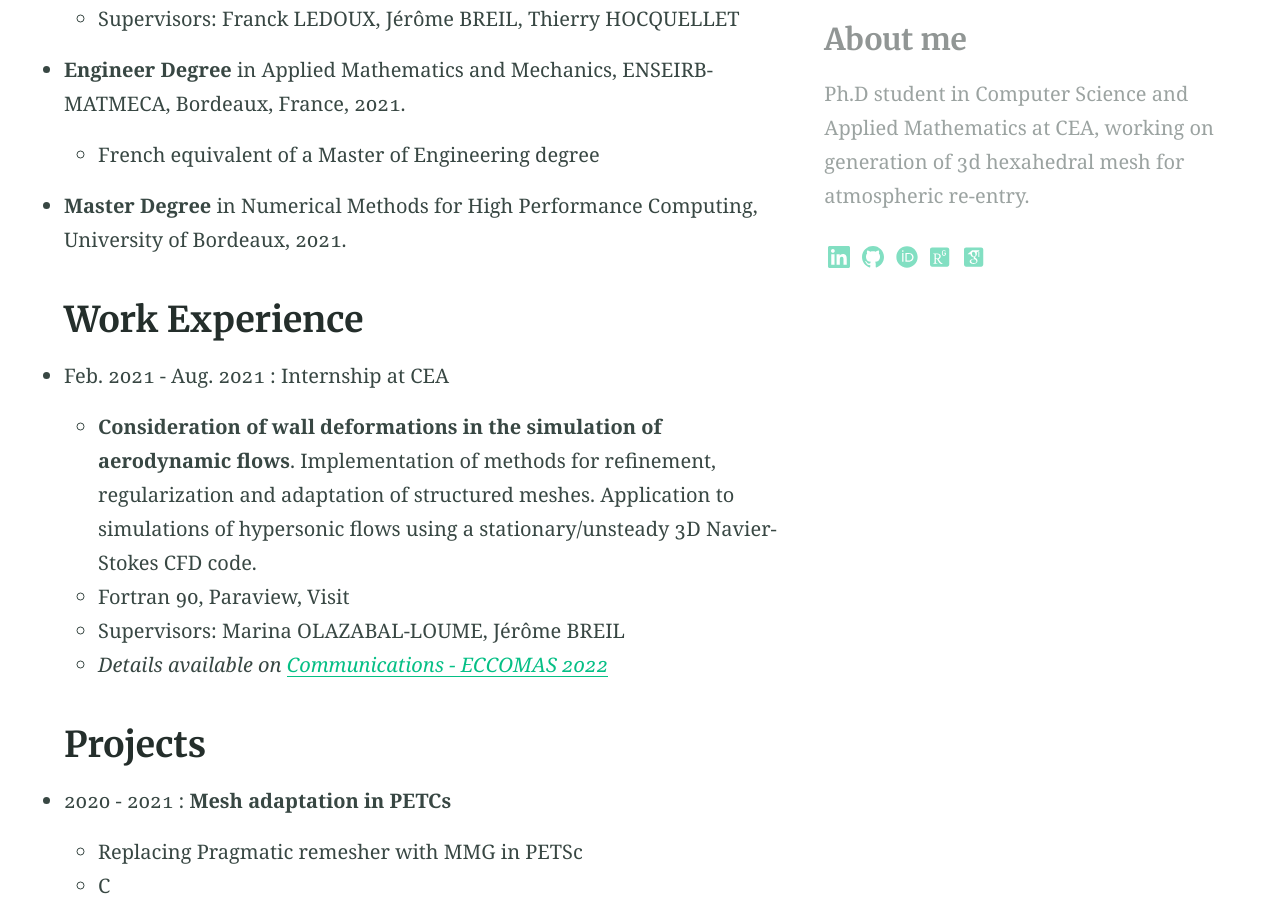
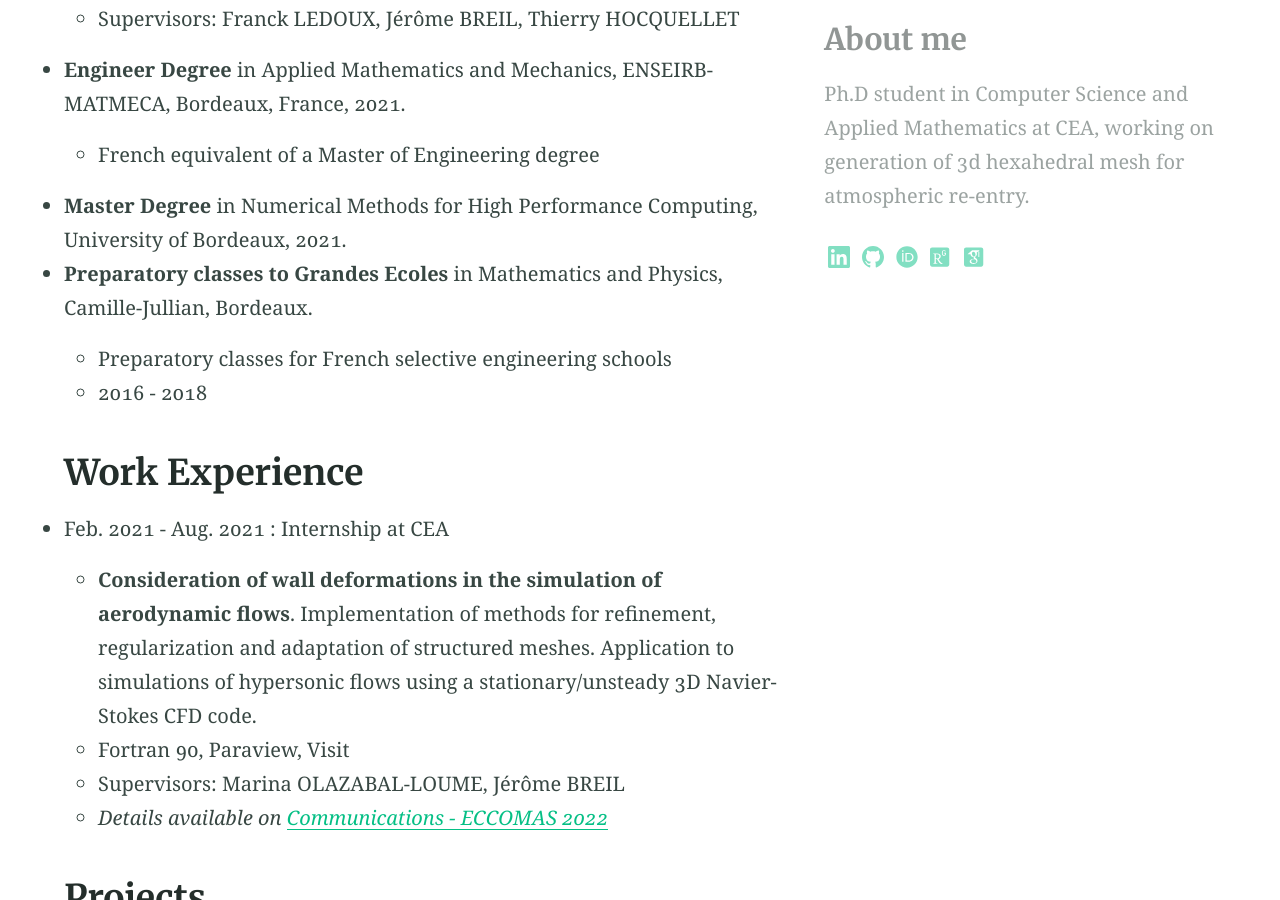
Before and after one commit to claireroche/claireroche.github.io, a Jekyll site: the page built from cv.md, in a window 1280 px wide and 900 px high, scrolled down 628 px. Built offline with Jekyll 4.4.1, drawn with Linux system fonts in a browser that asks for light colours; a style sheet for code colours, icons or effects is not loaded.

```diff
--- a/cv.md
+++ b/cv.md
@@ -16,6 +16,9 @@ aside: true
 * **Engineer Degree** in Applied Mathematics and Mechanics, ENSEIRB-MATMECA, Bordeaux, France, 2021.
   * French equivalent of a Master of Engineering degree
 * **Master Degree** in Numerical Methods for High Performance Computing, University of Bordeaux, 2021.
+* **Preparatory classes to Grandes Ecoles** in Mathematics and Physics, Camille-Jullian, Bordeaux.
+  * Preparatory classes for French selective engineering schools
+  * 2016 - 2018
 
 ## Work Experience
 
```
